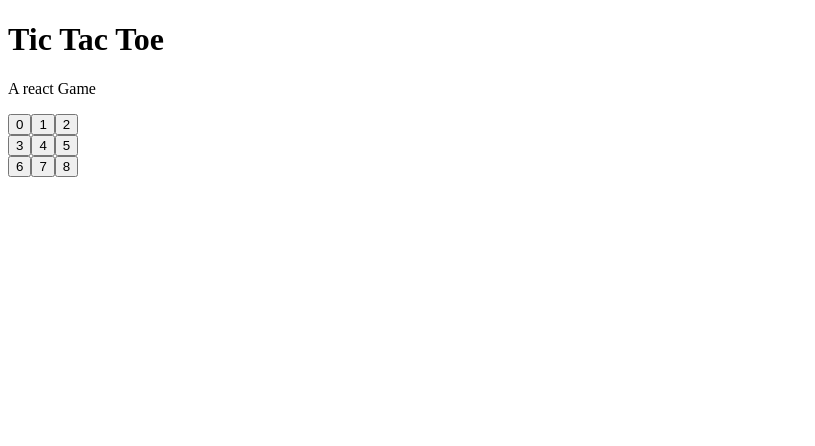
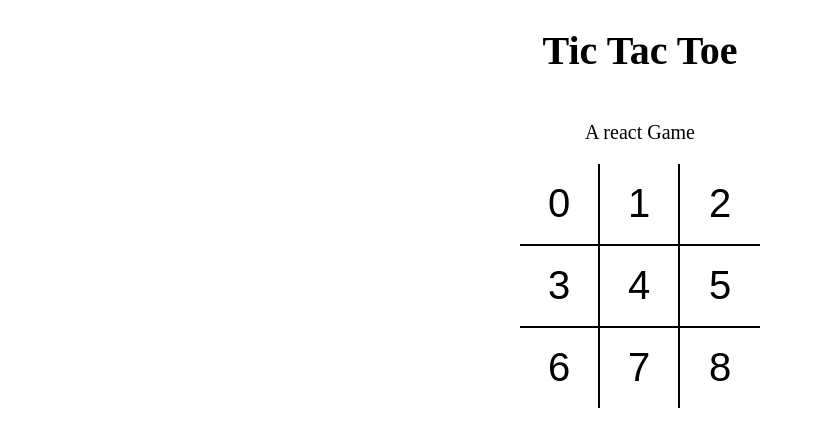
Before and after one commit to SakshiDas/tictactoe_react, a React (Vite) app: page / in a window 1280 px wide. Shown: the top 446 px of the page, without its empty margins (0-815 px from the left). Built offline with nearby package versions, Linux system fonts and the light colour scheme.

Commit message:
styling added

```diff
--- a/package.json
+++ b/package.json
@@ -16,6 +16,7 @@
     "react-dom": "^16.13.1"
   },
   "devDependencies": {
+    "@parcel/transformer-sass": "^2.0.0-beta.2",
     "babel-eslint": "^10.1.0",
     "babel-preset-nano-react-app": "^0.1.0",
     "eslint": "^7.29.0",
@@ -24,7 +25,7 @@
     "eslint-plugin-import": "^2.23.4",
     "eslint-plugin-jsx-a11y": "^6.4.1",
     "eslint-plugin-react": "^7.24.0",
-    "parcel": "^2.0.0-alpha.3.2",
+    "parcel": "^v2.0.0-beta.2",
     "prettier": "^2.3.1",
     "rimraf": "^3.0.2"
   },
--- a/src/App.js
+++ b/src/App.js
@@ -1,11 +1,14 @@
 import React from 'react';
 import Board from './components/Board';
+import './styles/root.scss';
 const App = () => {
   return (
     <>
-      <h1>Tic Tac Toe</h1>
-      <p> A react Game</p>
-      <Board />
+      <div className="app">
+        <h1>Tic Tac Toe</h1>
+        <p> A react Game</p>
+        <Board />
+      </div>
     </>
   );
 };
--- a/src/components/Board.jsx
+++ b/src/components/Board.jsx
@@ -2,20 +2,20 @@
 import Square from './Square';
 const Board = () => {
   return (
-    <div>
-      <div>
+    <div className="board">
+      <div className="board-row">
         <Square value={0} />
         <Square value={1} />
         <Square value={2} />
       </div>
 
-      <div>
+      <div className="board-row">
         <Square value={3} />
         <Square value={4} />
         <Square value={5} />
       </div>
 
-      <div>
+      <div className="board-row">
         <Square value={6} />
         <Square value={7} />
         <Square value={8} />
--- a/src/components/Square.jsx
+++ b/src/components/Square.jsx
@@ -1,7 +1,11 @@
 import React from 'react';
 
 const Square = ({ value }) => {
-  return <button type="button">{value}</button>;
+  return (
+    <button type="button" className="square">
+      {value}
+    </button>
+  );
 };
 
 export default Square;
--- /dev/null
+++ b/src/styles/root.scss
@@ -0,0 +1,43 @@
+body {
+  padding: 0;
+  margin: 0;
+}
+
+button {
+  background: none;
+  border: none;
+  outline: none;
+  &:hover {
+    cursor: pointer;
+  }
+}
+
+.app {
+  font-size: 20px;
+  display: flex;
+  flex-direction: column;
+  align-items: center;
+}
+
+.board {
+  .board-row {
+    display: flex;
+    flex-direction: row;
+    border-bottom: 2px solid #000;
+    &:last-child {
+      border-bottom: none;
+    }
+    .square {
+      width: 80px;
+      height: 80px;
+      border-right: 2px solid #000;
+      font-size: 2.5rem;
+      padding: 0;
+      overflow: hidden;
+      transition: all 0.2s;
+      &:last-child {
+        border-right: none;
+      }
+    }
+  }
+}
```
Also changed, not shown: 1 other file (tests, documents, lock files or other folders).
